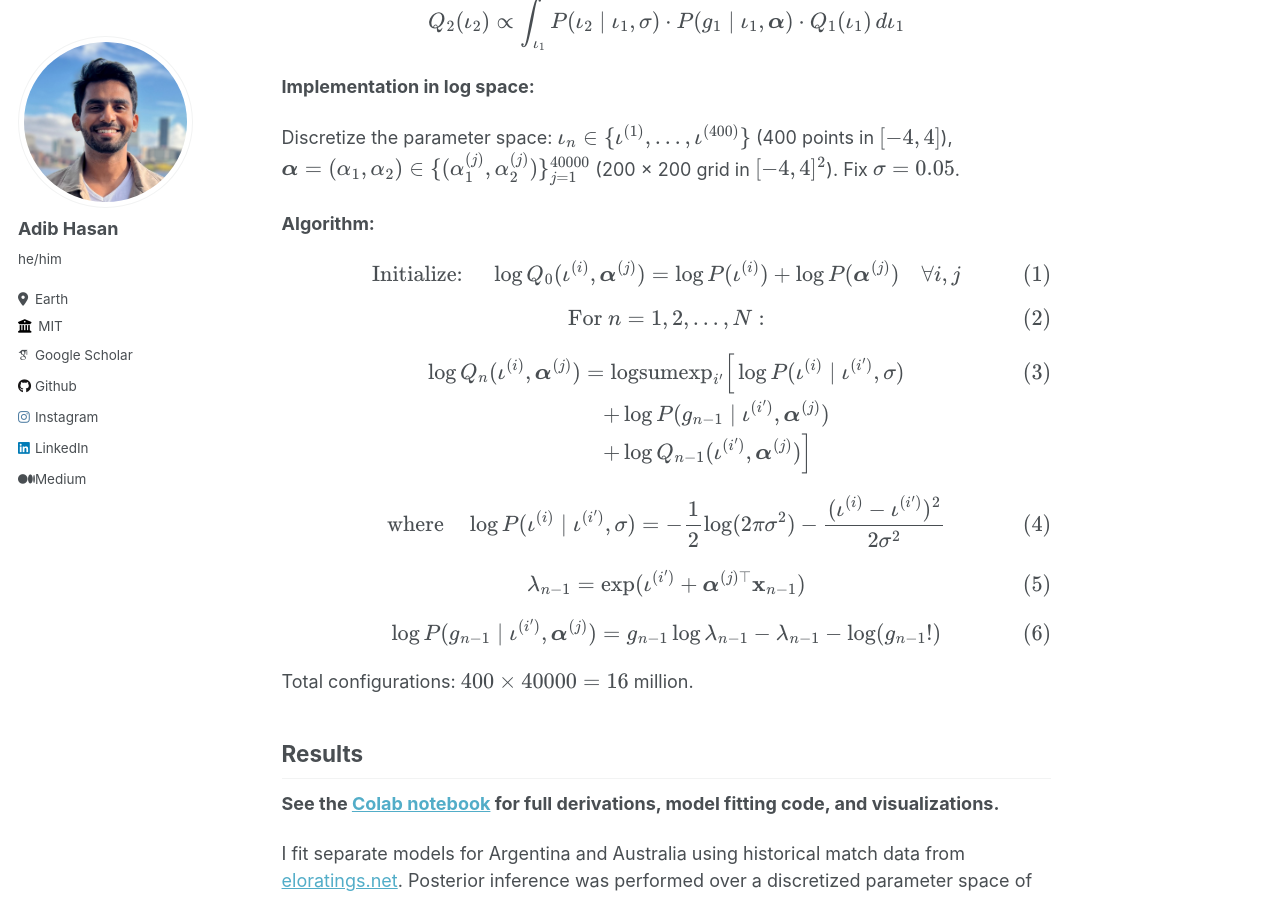
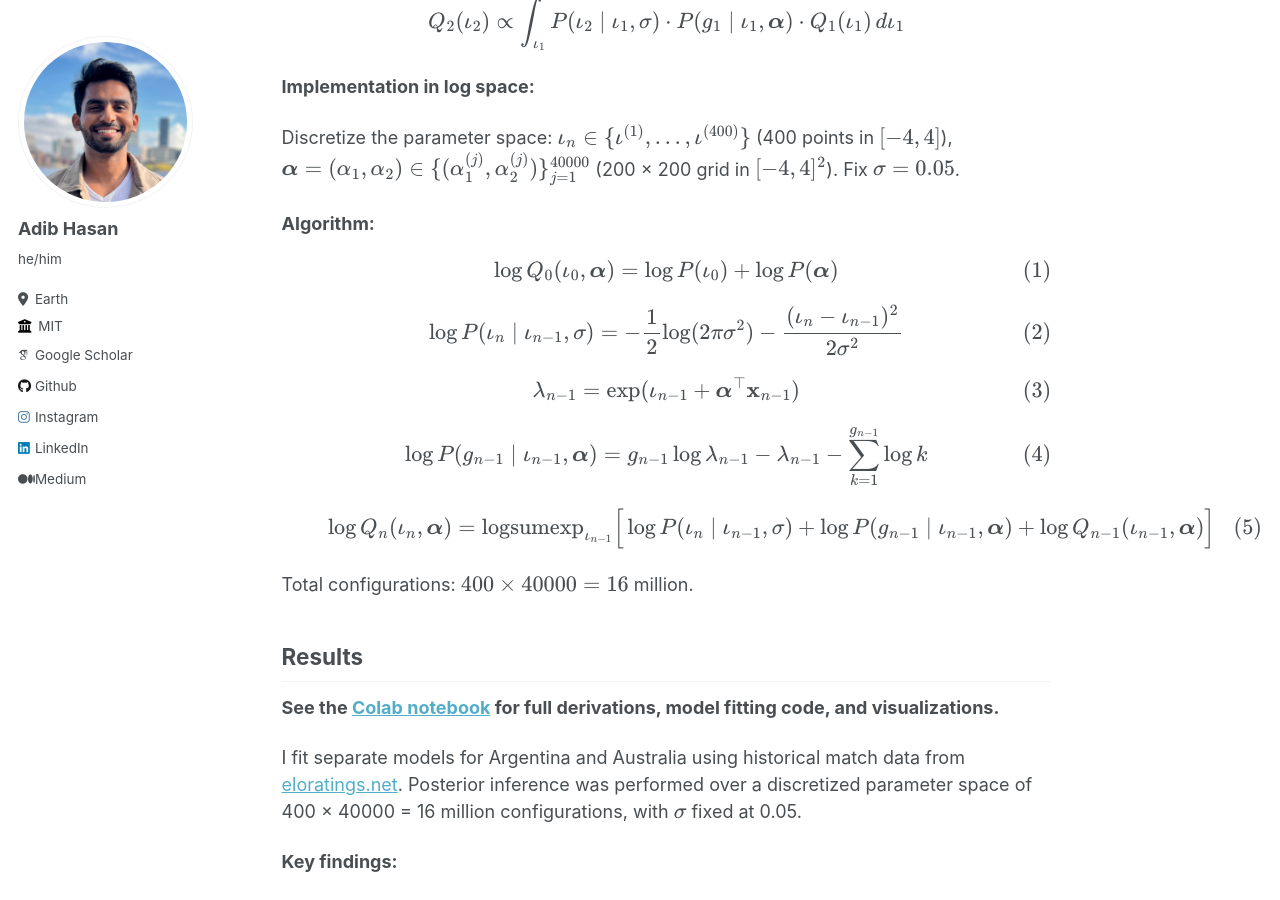
Before and after one commit to Neehan/neehan.github.io, a Jekyll site: the page built from _blog/bayesian-soccer-score.md, in a window 1280 px wide and 900 px high, scrolled down 4024 px. Built offline with Jekyll 4.4.1, drawn with Linux system fonts in a browser that asks for light colours; some web fonts are replaced.

Commit message:
added bayesian soccer score

```diff
--- a/_blog/bayesian-soccer-score.md
+++ b/_blog/bayesian-soccer-score.md
@@ -168,39 +168,31 @@ Discretize the parameter space: \\(\iota\_n \in \\{\iota^{(1)}, \ldots, \iota^{(
 
 $$
 \begin{align}
-\text{Initialize: } \quad \log Q_0(\iota^{(i)}, \boldsymbol{\alpha}^{(j)}) &= \log P(\iota^{(i)}) + \log P(\boldsymbol{\alpha}^{(j)}) \quad \forall i,j \tag{1}
+\log Q_0(\iota_0, \boldsymbol{\alpha}) &= \log P(\iota_0) + \log P(\boldsymbol{\alpha}) \tag{1}
 \end{align}
 $$
 
 $$
 \begin{align}
-\text{For } n &= 1, 2, \ldots, N: \tag{2}
+\log P(\iota_n \mid \iota_{n-1}, \sigma) &= -\frac{1}{2}\log(2\pi \sigma^2) - \frac{(\iota_n - \iota_{n-1})^2}{2\sigma^2} \tag{2}
 \end{align}
 $$
 
 $$
 \begin{align}
-\log Q_n(\iota^{(i)}, \boldsymbol{\alpha}^{(j)}) &= \text{logsumexp}_{i'} \Big[ \log P(\iota^{(i)} \mid \iota^{(i')}, \sigma) \tag{3}\\
-&\quad + \log P(g_{n-1} \mid \iota^{(i')}, \boldsymbol{\alpha}^{(j)}) \nonumber\\
-&\quad + \log Q_{n-1}(\iota^{(i')}, \boldsymbol{\alpha}^{(j)}) \Big] \nonumber
+\lambda_{n-1} &= \exp(\iota_{n-1} + \boldsymbol{\alpha}^\top \mathbf{x}_{n-1}) \tag{3}
 \end{align}
 $$
 
 $$
 \begin{align}
-\text{where} \quad \log P(\iota^{(i)} \mid \iota^{(i')}, \sigma) &= -\frac{1}{2}\log(2\pi \sigma^2) - \frac{(\iota^{(i)} - \iota^{(i')})^2}{2\sigma^2} \tag{4}
+\log P(g_{n-1} \mid \iota_{n-1}, \boldsymbol{\alpha}) &= g_{n-1} \log \lambda_{n-1} - \lambda_{n-1} - \sum_{k=1}^{g_{n-1}} \log k \tag{4}
 \end{align}
 $$
 
 $$
 \begin{align}
-\lambda_{n-1} &= \exp(\iota^{(i')} + \boldsymbol{\alpha}^{(j)\top} \mathbf{x}_{n-1}) \tag{5}
-\end{align}
-$$
-
-$$
-\begin{align}
-\log P(g_{n-1} \mid \iota^{(i')}, \boldsymbol{\alpha}^{(j)}) &= g_{n-1} \log \lambda_{n-1} - \lambda_{n-1} - \log(g_{n-1}!) \tag{6}
+\log Q_n(\iota_n, \boldsymbol{\alpha}) &= \text{logsumexp}_{\iota_{n-1}} \Big[ \log P(\iota_n \mid \iota_{n-1}, \sigma) + \log P(g_{n-1} \mid \iota_{n-1}, \boldsymbol{\alpha}) + \log Q_{n-1}(\iota_{n-1}, \boldsymbol{\alpha}) \Big] \tag{5}
 \end{align}
 $$
 
```
